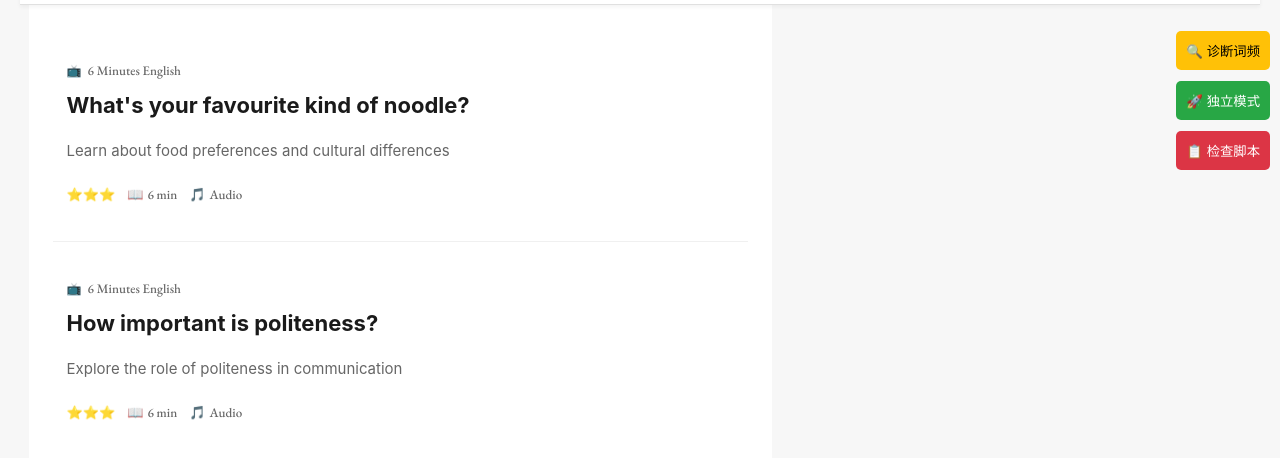
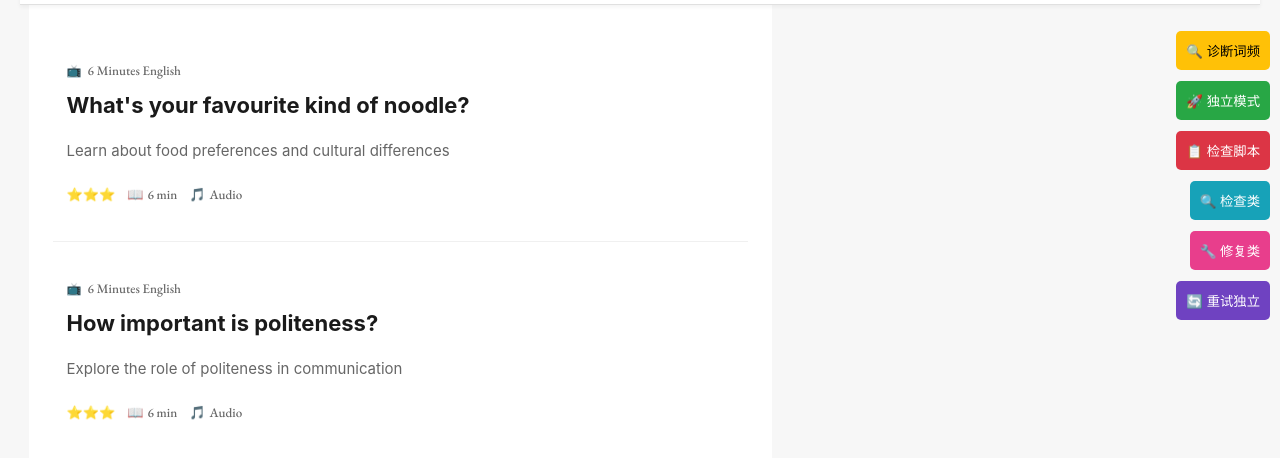
Before and after one commit to kendall-hawk/learneren, a plain HTML site: page index.html in a window 1280 px wide. Shown: the part 79-537 px from the top of the page. Drawn offline with nearby package versions, Linux system fonts and the light colour scheme; a web font is replaced by a local one.

Commit message:
Update index.html

```diff
--- a/index.html
+++ b/index.html
@@ -105,7 +105,15 @@
 <button onclick="checkScripts()" style="position: fixed; top: 210px; right: 10px; z-index: 9999; background: #dc3545; color: white; border: none; padding: 10px; border-radius: 5px;">
     📋 检查脚本
 </button>
-
+<button onclick="checkWordFreqClasses()" style="position: fixed; top: 260px; right: 10px; z-index: 9999; background: #17a2b8; color: white; border: none; padding: 10px; border-radius: 5px;">
+    🔍 检查类
+</button>
+<button onclick="fixWordFreqClasses()" style="position: fixed; top: 310px; right: 10px; z-index: 9999; background: #e83e8c; color: white; border: none; padding: 10px; border-radius: 5px;">
+    🔧 修复类
+</button>
+<button onclick="retryStandalone()" style="position: fixed; top: 360px; right: 10px; z-index: 9999; background: #6f42c1; color: white; border: none; padding: 10px; border-radius: 5px;">
+    🔄 重试独立
+</button>
     <!-- 导航栏 - 智能隐藏/显示 -->
     <nav id="main-nav" class="main-navigation smart-nav" role="navigation" aria-label="主导航">
         <!-- 导航内容将由JavaScript动态生成 -->
@@ -158,6 +166,147 @@
     <!-- 在其他JS文件之前加载 -->
     <script src="js/core.js" defer></script>
     <!-- JavaScript模块加载 -->
+    <script>
+function retryStandalone() {
+    alert('🔄 重新尝试独立模式...');
+
+    // 确保类存在
+    if (!window.EnglishSite?.WordFrequencyManager) {
+        alert('❌ 管理器类仍然不存在，请先运行"修复类"');
+        return;
+    }
+
+    if (!window.EnglishSite?.WordFrequencyUI) {
+        alert('❌ UI类不存在');
+        return;
+    }
+
+    try {
+        const container = document.querySelector('#content');
+        container.innerHTML = '<div style="text-align: center; padding: 50px; background: #f0f8ff;"><h2>🔤 词频分析工具</h2><p>正在启动修复版...</p></div>';
+
+        // 创建实例
+        const manager = new window.EnglishSite.WordFrequencyManager();
+        const ui = new window.EnglishSite.WordFrequencyUI(container, manager);
+
+        alert('✅ 实例创建成功，等待初始化...');
+
+        // 等待初始化
+        manager.waitForReady()
+            .then(() => {
+                alert('✅ 管理器就绪，初始化UI...');
+                return ui.initialize();
+            })
+            .then(() => {
+                alert('🎉 词频工具启动成功！');
+                // 保存到全局以便调试
+                window.wordFreqManager = manager;
+                window.wordFreqUI = ui;
+            })
+            .catch(error => {
+                alert('❌ 初始化失败: ' + error.message);
+                container.innerHTML = `<div style="padding: 20px; color: red;">初始化失败: ${error.message}</div>`;
+            });
+
+    } catch (error) {
+        alert('❌ 创建实例失败: ' + error.message);
+    }
+}
+</script>
+
+    <script>
+function fixWordFreqClasses() {
+    try {
+        alert('🔧 尝试手动修复类注册...');
+
+        // 检查是否有全局类可用
+        if (typeof window.SimplifiedWordFrequencyManager !== 'undefined') {
+            alert('✅ 找到全局SimplifiedWordFrequencyManager，开始修复...');
+
+            // 手动注册到 EnglishSite
+            window.EnglishSite = window.EnglishSite || {};
+            window.EnglishSite.WordFrequencyManager = window.SimplifiedWordFrequencyManager;
+
+            alert('✅ 已手动注册WordFrequencyManager类');
+        } else if (typeof window.WordFrequencyManager !== 'undefined') {
+            alert('✅ 找到全局WordFrequencyManager');
+            window.EnglishSite.WordFrequencyManager = window.WordFrequencyManager;
+        } else {
+            alert('❌ 找不到任何词频管理器类');
+            return;
+        }
+
+        // 检查其他必要的类
+        const requiredClasses = [
+            'SimplifiedWordFrequencyAnalyzer',
+            'SimplifiedWordStemmer',
+            'WordFrequencyUI',
+            'SimplifiedSearchManager'
+        ];
+
+        requiredClasses.forEach(className => {
+            if (window[className] && !window.EnglishSite[className]) {
+                window.EnglishSite[className] = window[className];
+                alert(`✅ 已注册 ${className}`);
+            }
+        });
+
+        // 验证修复结果
+        const hasManager = !!window.EnglishSite.WordFrequencyManager;
+        const hasUI = !!window.EnglishSite.WordFrequencyUI;
+
+        alert(`修复结果:\n• WordFrequencyManager: ${hasManager ? '✅' : '❌'}\n• WordFrequencyUI: ${hasUI ? '✅' : '❌'}`);
+
+        if (hasManager && hasUI) {
+            alert('🎉 类修复成功！现在可以尝试独立模式了');
+        }
+
+    } catch (error) {
+        alert('❌ 修复失败: ' + error.message);
+    }
+}
+</script>
+ <script>
+function checkWordFreqClasses() {
+    alert('🔍 检查词频相关类...');
+
+    // 检查 EnglishSite 对象的内容
+    const englishSite = window.EnglishSite || {};
+    const keys = Object.keys(englishSite);
+
+    alert(`EnglishSite 包含的类:\n${keys.join('\n')}`);
+
+    // 检查具体的词频相关类
+    const checks = {
+        'WordFrequencyManager': !!englishSite.WordFrequencyManager,
+        'SimplifiedWordFrequencyManager': !!window.SimplifiedWordFrequencyManager,
+        'WordFrequencyUI': !!englishSite.WordFrequencyUI,
+        'SimplifiedWordFrequencyAnalyzer': !!englishSite.SimplifiedWordFrequencyAnalyzer,
+        'SimplifiedWordStemmer': !!englishSite.SimplifiedWordStemmer
+    };
+
+    let result = '类检查结果:\n';
+    for (const [name, exists] of Object.entries(checks)) {
+        result += `• ${name}: ${exists ? '✅' : '❌'}\n`;
+    }
+
+    alert(result);
+
+    // 检查是否有全局的词频类（可能没有正确导出）
+    const globalChecks = {
+        'window.SimplifiedWordFrequencyManager': typeof window.SimplifiedWordFrequencyManager,
+        'window.WordFrequencyUI': typeof window.WordFrequencyUI,
+        'window.SimplifiedWordFrequencyAnalyzer': typeof window.SimplifiedWordFrequencyAnalyzer
+    };
+
+    let globalResult = '全局类检查:\n';
+    for (const [name, type] of Object.entries(globalChecks)) {
+        globalResult += `• ${name}: ${type}\n`;
+    }
+
+    alert(globalResult);
+}
+</script>
     <script>
 function checkScripts() {
     const scripts = document.querySelectorAll('script[src]');
```
